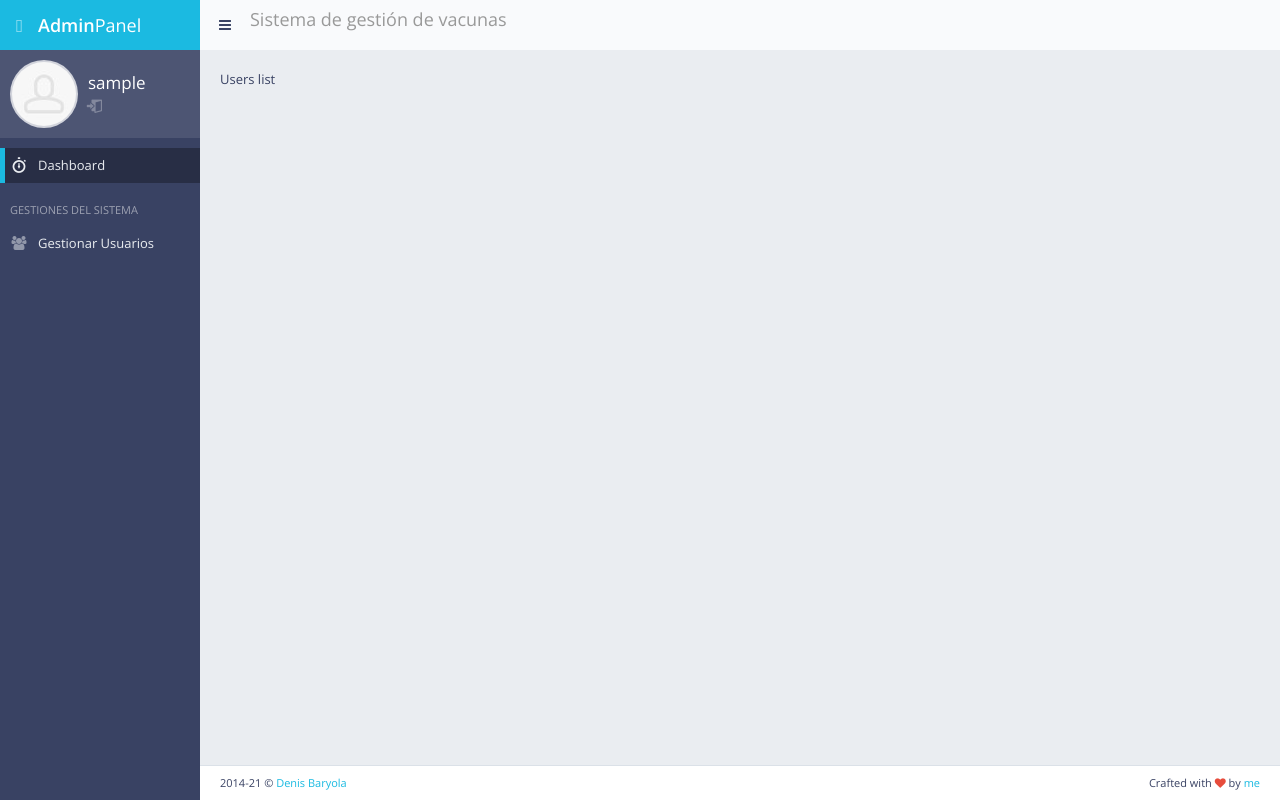
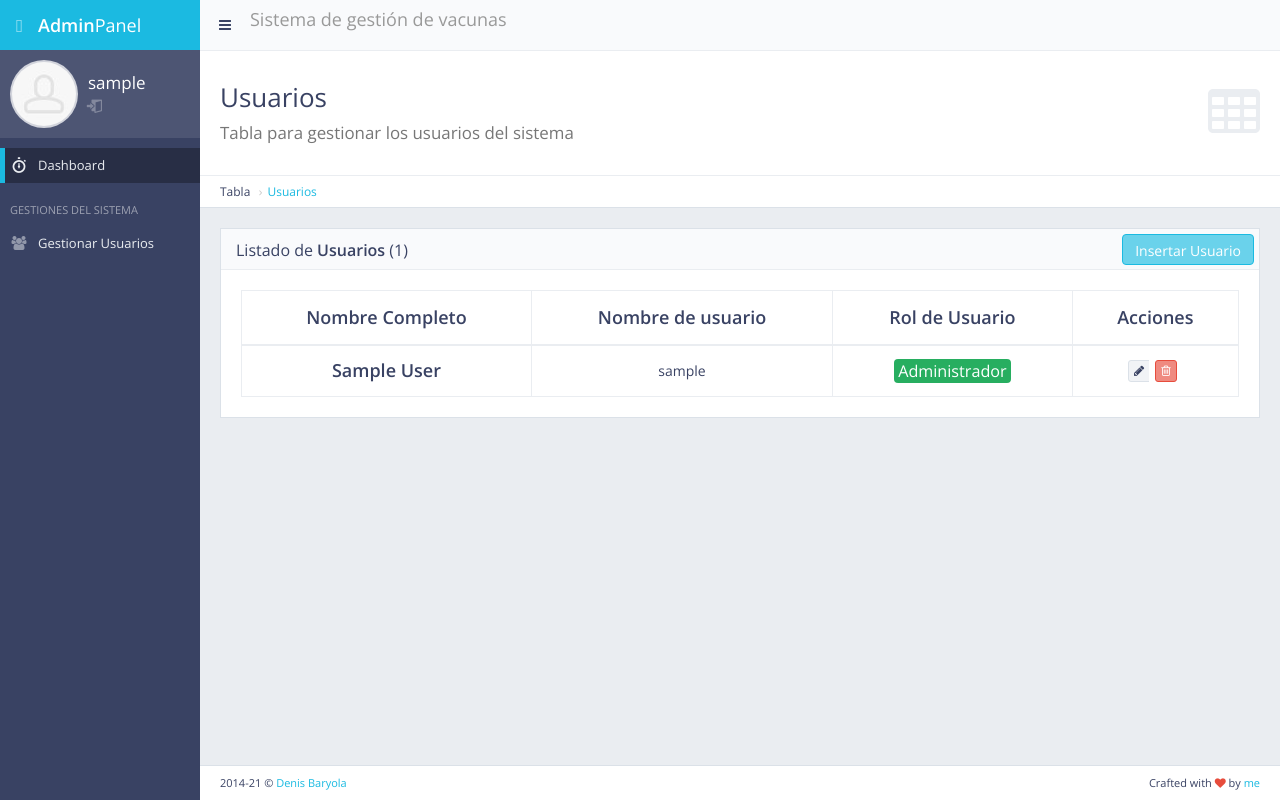
Before and after one commit to jorgejimenez98/covid19-vaccine-system, a Django app: page /users/list/ in a window 1280 px wide. Run offline with Django 3.2, Linux system fonts and the light colour scheme; the visitor is signed in with stand-in values (Sample User, id 1); data comes from the database, SQL or seed files in the repository; some libraries are stand-ins or nearby versions.

Commit message:
Add table users design and coneccted to database

```diff
--- a/vaccineSystem/apps/main/templates/users/list.html
+++ b/vaccineSystem/apps/main/templates/users/list.html
@@ -2,9 +2,127 @@
 {% load static %}
 
 {% block mainblock %}
-Users list
-{% endblock%}
-{% block footerblock%}
+
+<!-- Datatables Header -->
+<div class="content-header">
+    <div class="header-section">
+        <h1>
+            <i class="fa fa-table"></i>Usuarios<br><small>Tabla para gestionar los usuarios del sistema</small>
+        </h1>
+    </div>
+</div>
+<ul class="breadcrumb breadcrumb-top">
+    <li>Tabla</li>
+    <li><a href="{% url 'userListView' %}">Usuarios</a></li>
+</ul>
+<!-- END Datatables Header -->
+
+<!-- Datatables Content -->
+<div class="block full">
+    <div class="block-title">
+        <h2>Listado de <strong>Usuarios</strong> ({{users.count}})</h2>
+        <a href="/users/add" class="btn btn-primary" style="float: right; margin: 5px; padding-bottom: 3px;">
+            Insertar Usuario
+        </a>
+    </div>
+    <div class="table-responsive">
+        <table id="example-datatable" class="table table-vcenter table-condensed table-bordered">
+            <thead>
+                <tr>
+                    <th class="text-center">Nombre Completo</th>
+                    <th class="text-center">Nombre de usuario</th>
+                    <th class="text-center">Rol de Usuario</th>
+                    <th class="text-center">Acciones</th>
+                </tr>
+            </thead>
+            <tbody>
+                {% for user in users %}
+                <tr>
+                    <td class="text-center">
+                        <h4>
+                            <span><strong>{{ user.name }}</strong></span>
+                        </h4>
+                    </td>
+                    <td class="text-center">
+                        <h5>
+                            <span>{{ user.username }}</span>
+                        </h5>
+                    </td>
+                    <td class="text-center">
+                        {% if user.is_staff %}
+                        <h4><span class="label label-success">Administrador</span></h4>
+                        {% elif user.isSpecialist %}
+                        <h4><span class="label label-info">Especialista</span></h4>
+                        {% endif %}
+                    </td>
+
+                    <td class="text-center">
+                        <div class="btn-group">
+                            <!-- Edit Button -->
+                            <a href="javascript:void(0)" data-toggle="tooltip" title="Edit"
+                                class="btn btn-xs btn-default" style="margin-top: 4px;"><i class="fa fa-pencil"></i>
+                            </a>
+                            <!-- Delete Button -->
+                            <div data-toggle="tooltip" title="Eliminar Usuario" class="btn btn-xs">
+                                <button type="button" data-toggle="modal" data-target="#exampleModalCenter"
+                                    data-whatever="{{ user.name }},{{ user.pk }}" class="btn btn-xs btn-danger">
+                                    <i class="fa fa-trash-o"></i>
+                                </button>
+                            </div>
+
+                        </div>
+                    </td>
+                </tr>
+                {% endfor %}
+
+            </tbody>
+        </table>
+    </div>
+</div>
+<!-- END Datatables Content -->
+
+<!-- Modal -->
+<!-- Modal -->
+<div class="modal fade" id="exampleModalCenter" tabindex="-1" role="dialog" aria-labelledby="exampleModalCenterTitle"
+    aria-hidden="true">
+    <div class="modal-dialog modal-dialog-centered" role="document">
+        <div class="modal-content">
+            <div class="modal-header">
+                <h4 class="modal-title" id="exampleModalLongTitle">Eliminar Usuario</h4>
+                <button type="button" class="close" data-dismiss="modal" aria-label="Close">
+                    <span aria-hidden="true">&times;</span>
+                </button>
+            </div>
+            <div class="modal-body">
+                <h5 class="modal-body-text"></h5>
+            </div>
+            <div class="modal-footer">
+                <button type="button" class="btn btn-secondary" data-dismiss="modal">Cancelar</button>
+                <a href="#" class="btn btn-primary modal-comfirm-delete" data-dismiss="modal">Sí, estoy seguro</a>
+            </div>
+        </div>
+    </div>
+</div>
 
 
 {% endblock%}
+{% block footerblock%}
+<!-- Load and execute javascript code used only in this page -->
+<script src="{% static 'js/pages/tablesDatatables.js' %}"></script>
+<script>$(function () { TablesDatatables.init(); });</script>
+
+<!-- PAssing data to modal script -->
+<script>
+    $('#exampleModalCenter').on('show.bs.modal', function (event) {
+        var button = $(event.relatedTarget)
+        var recipient = button.data('whatever')
+        var listData = recipient.split(",")
+        var username = listData[0];
+        var userId = listData[1]
+        var modal = $(this)
+        modal.find('.modal-body-text').text('¿Seguro que desea eliminar el usuario ' + username + '?')
+        modal.find('.modal-comfirm-delete').attr("href", "/users/delete/" + userId);
+    })
+</script>
+
+{% endblock%}
```
